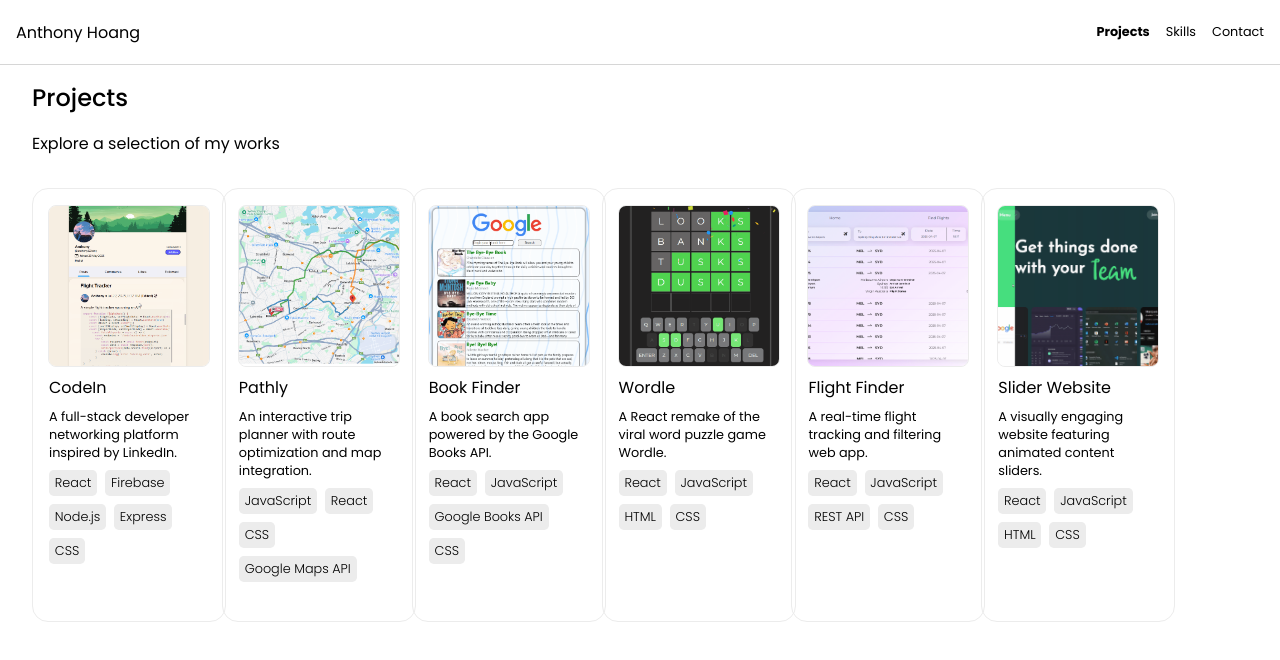
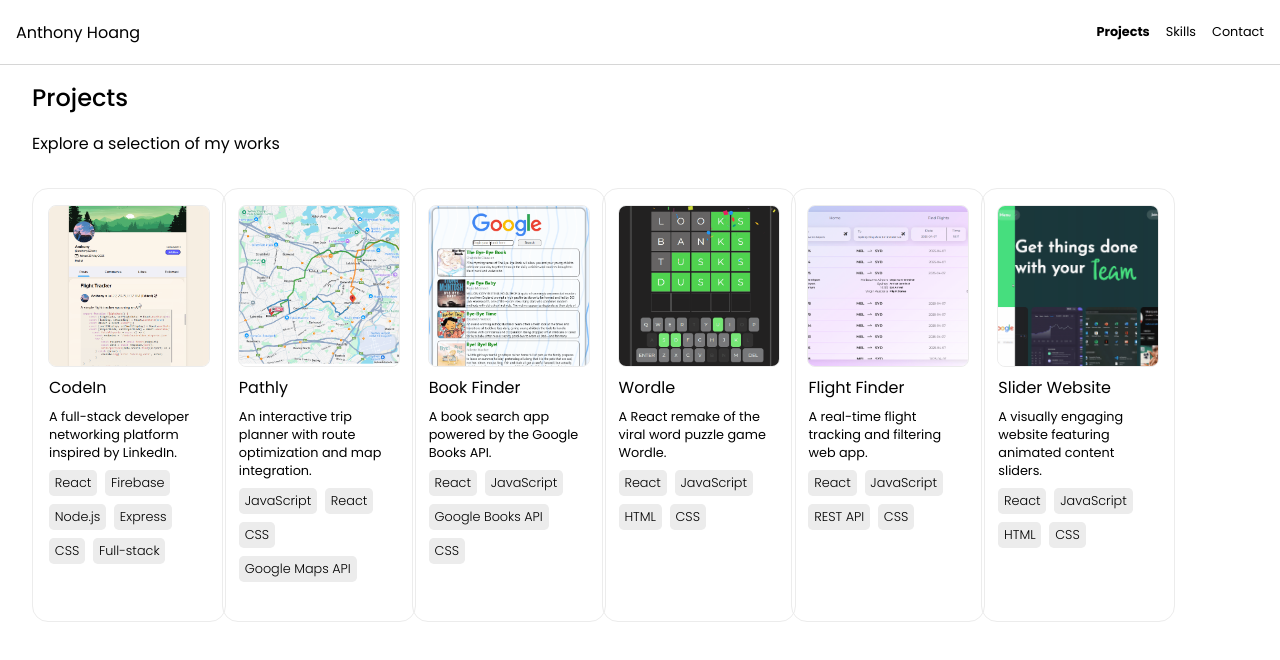
Before and after one commit to AntH117/anthonyhoang-dev, a React (Create React App) app in the folder anthonyhoang-dev/: page /projects in a window 1280 px wide. Shown: the top 660 px of the page. Built offline with nearby package versions, Linux system fonts and the light colour scheme.

Commit message:
Added hrefs to github repos for each project

```diff
--- a/anthonyhoang-dev/src/data/temp_data.js
+++ b/anthonyhoang-dev/src/data/temp_data.js
@@ -16,9 +16,10 @@ const tempDb = [
         name: 'CodeIn',
         shortDescription: 'A full-stack developer networking platform inspired by LinkedIn.',
         description: 'CodeIn is a full-stack developer networking platform inspired by LinkedIn, built with React and Firebase. It allows developers to create profiles, share projects, connect with others, and showcase their technical skills. Features include authentication, post feeds, and real-time updates to foster community interaction.',
-        tags: ['React', 'Firebase', 'Node.js', 'Express', 'CSS'],
+        tags: ['React', 'Firebase', 'Node.js', 'Express', 'CSS', 'Full-stack'],
         image: codeIn,
-        gif: codeInGif
+        gif: codeInGif,
+        url: 'https://github.com/AntH117/CodeIn'
     },
     {
         name: 'Pathly',
@@ -26,7 +27,8 @@ const tempDb = [
         description: 'Pathly is a personal trip planner that helps users organize and visualize their travel itineraries. Users can add destinations, set travel times, and receive optimized routes with step-by-step directions. The app leverages the Google Maps API to display interactive maps and calculate efficient travel paths between multiple locations.',
         tags: ['JavaScript', 'React', 'CSS', 'Google Maps API'],
         image: pathly,
-        gif: pathlyGif
+        gif: pathlyGif,
+        url: 'https://github.com/AntH117/pathly'
     },
     {
         name: 'Book Finder',
@@ -34,7 +36,8 @@ const tempDb = [
         description: 'Book Finder is a React-based application that enables users to search for books using the Google Books API. It displays a list of results with detailed information for each book, including authors, ratings, and descriptions. The app uses caching and React hooks to optimize performance when navigating between search results and detailed pages.',
         tags: ['React', 'JavaScript', 'Google Books API', 'CSS'],
         image: bookFinder,
-        gif: bookFinderGif
+        gif: bookFinderGif,
+        url: 'https://github.com/AntH117/Book_Finder'
     },
     {
         name: 'Wordle',
@@ -42,14 +45,16 @@ const tempDb = [
         description: 'A React recreation of the popular Wordle game where players guess a hidden five-letter word within six attempts. The app dynamically provides feedback on each guess through color-coded tiles, tracks player progress, and includes responsive design for mobile and desktop users.',
         tags: ['React', 'JavaScript', 'HTML', 'CSS'],
         image: wordle,
-        gif: worldeGif
+        gif: worldeGif,
+        url: 'https://github.com/AntH117/wordle'
     },
     {
         name: 'Flight Finder',
         shortDescription: 'A real-time flight tracking and filtering web app.',
         description: 'Flight Finder is a real-time flight tracking web application that retrieves and visualizes flight data using an external API. Users can filter flights by airline, status, and delay, and view detailed information such as origin, destination, and live updates. It also includes a “More Info” page for individual flights and delay indicators for user convenience.',
         tags: ['React', 'JavaScript', 'REST API', 'CSS'],
-        image: flightFinder
+        image: flightFinder,
+        url: 'https://github.com/AntH117/Flight-Finder'
     },
     {
         name: 'Slider Website',
@@ -57,7 +62,8 @@ const tempDb = [
         description: 'A creative and interactive website showcasing image and content sliders built with React. Each slide transitions smoothly using CSS animations, demonstrating front-end interactivity and responsive design. The project emphasizes component reusability and dynamic rendering for a visually engaging experience.',
         tags: ['React', 'JavaScript', 'HTML', 'CSS'],
         image: slider,
-        gif: sliderGif
+        gif: sliderGif,
+        url: 'https://github.com/AntH117/Slider'
     },
 ];
 
--- a/anthonyhoang-dev/src/sections/Projects.js
+++ b/anthonyhoang-dev/src/sections/Projects.js
@@ -64,6 +64,11 @@ export default function Projects() {
                     })}
                 </div>
             </div>
+            <div style={{width: '90%'}}>
+                <div className='projects-sub-title' style={{textDecoration: 'underline', cursor: 'pointer', width: 'fit-content'}}>
+                    <a href={projectData.url} style={{color: 'black'}}>Github Repo</a>
+                </div>
+            </div>
         </div>
     </div>)
 }
```
